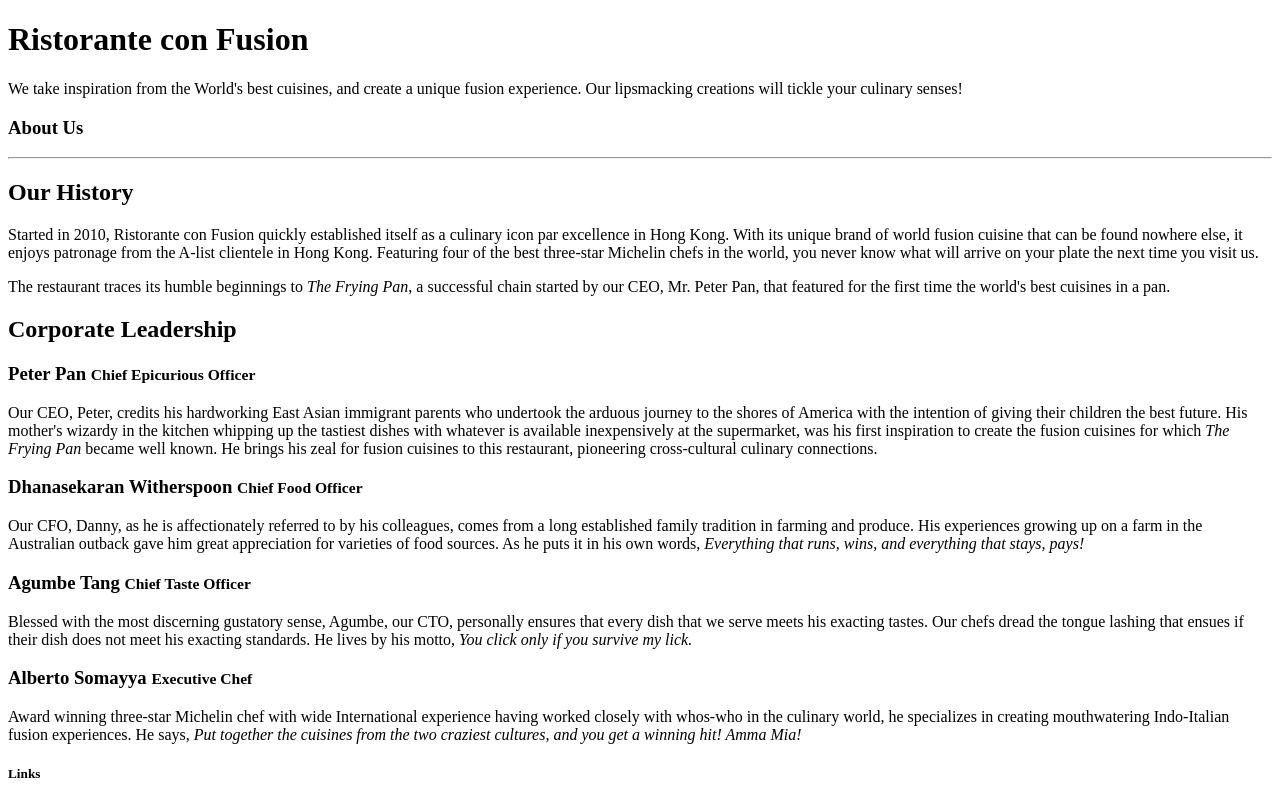
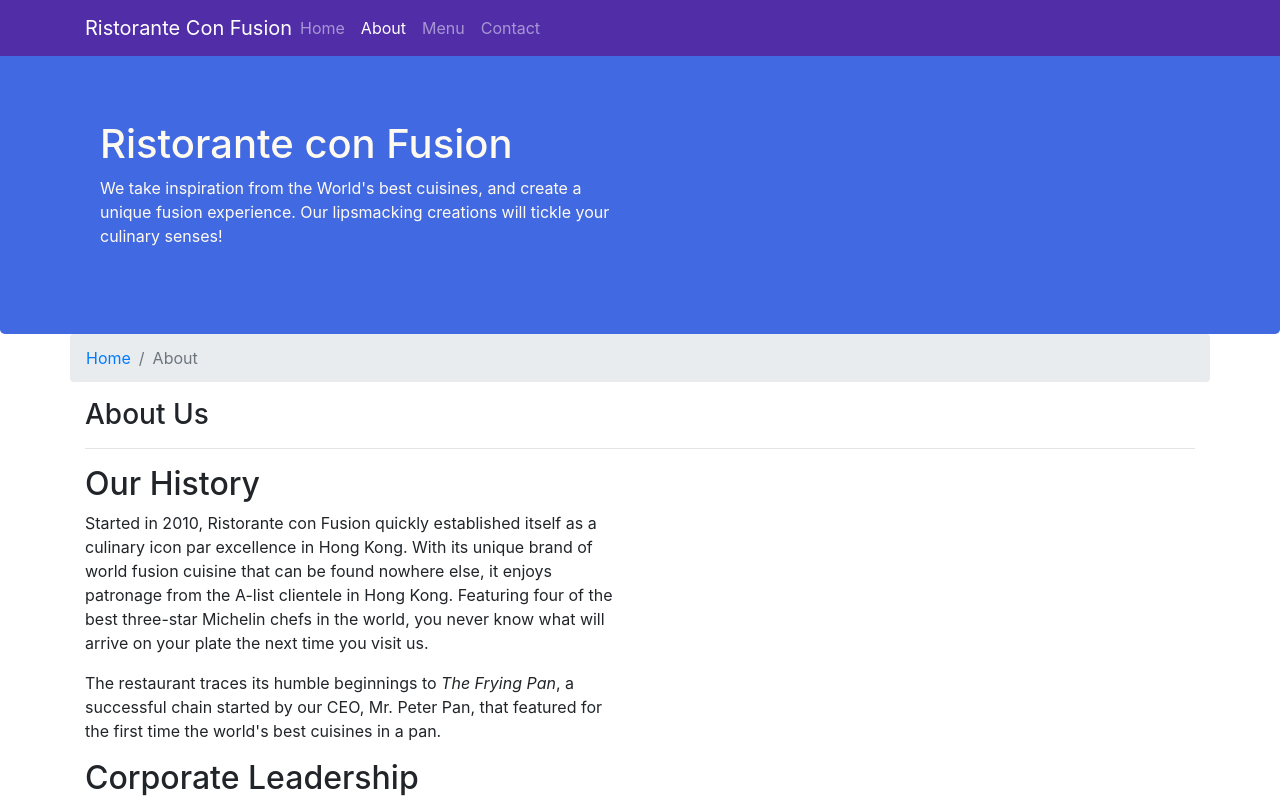
Before and after one commit to lucasoppc/Bootstrap4, a website: page aboutus.html in a window 1280 px wide. Shown: the top 800 px of the page. Drawn offline with nearby package versions, Linux system fonts and the light colour scheme.

Commit message:
Navbar and Breadcrumbs

```diff
--- a/CSS/styles.css
+++ b/CSS/styles.css
@@ -30,3 +30,12 @@
     margin: 0px;
     color:red;
 }
+
+body{
+    padding:50px 0px 0px 0px;
+    z-index:0;
+}
+
+.navbar-dark{
+    background-color:#512DA8;
+}
--- a/aboutus.html
+++ b/aboutus.html
@@ -2,12 +2,31 @@
 <html lang="en">
 
 <head>
+    <meta name="viewport" content="width=device-width, initial-scale=1, shrink-to-fit=no">
 
+    <link rel="stylesheet" href="https://stackpath.bootstrapcdn.com/bootstrap/4.5.2/css/bootstrap.min.css" integrity="sha384-JcKb8q3iqJ61gNV9KGb8thSsNjpSL0n8PARn9HuZOnIxN0hoP+VmmDGMN5t9UJ0Z" crossorigin="anonymous">
+    <link rel="stylesheet" href="CSS/styles.css">
     <title>Ristorante Con Fusion: About Us</title>
 
 </head>
 
 <body>
+    <nav class="navbar navbar-dark navbar-expand-sm fixed-top">
+        <div class="container">
+            <button class="navbar-toggler" type="button" data-toggle="collapse" data-target="#Navbar">
+                <span class="navbar-toggler-icon"></span>
+            </button>
+            <a class="navbar-brand mr-auto" href="./index.html">Ristorante Con Fusion</a>
+            <div class="collapse navbar-collapse" id="Navbar">
+                <ul class="navbar-nav mr-auto">
+                    <li class="nav-item"><a class="nav-link" href="./index.html">Home</a></li>
+                    <li class="nav-item active"><a class="nav-link" href="#">About</a></li>
+                    <li class="nav-item"><a class="nav-link" href="#">Menu</a></li>
+                    <li class="nav-item"><a class="nav-link" href="#">Contact</a></li>
+                </ul>
+            </div>
+        </div>
+    </nav>
 
     <header class="jumbotron">
         <div class="container">
@@ -22,16 +41,20 @@
         </div>
     </header>
 
-    <div>
-        <div>
-            <div>
+    <div class="container">
+        <div class="row">
+            <ol class="col-12 breadcrumb">
+                <li class="breadcrumb-item"><a href="./index.html">Home</a></li>
+                <li class="breadcrumb-item active">About</li>
+            </ol>
+            <div class="col-12">
                <h3>About Us</h3>
                <hr>
             </div>
         </div>
 
-        <div>
-            <div>
+        <div class="row">
+            <div class="col-sm-6 col-xs-12">
                 <h2>Our History</h2>
                 <p>Started in 2010, Ristorante con Fusion quickly established itself as a culinary icon par excellence in Hong Kong. With its unique brand of world fusion cuisine that can be found nowhere else, it enjoys patronage from the A-list clientele in Hong Kong.  Featuring four of the best three-star Michelin chefs in the world, you never know what will arrive on your plate the next time you visit us.</p>
                 <p>The restaurant traces its humble beginnings to <em>The Frying Pan</em>, a successful chain started by our CEO, Mr. Peter Pan, that featured for the first time the world's best cuisines in a pan.</p>
@@ -41,17 +64,17 @@
         </div>
 
 
-        <div>
-            <div>
+        <div class="row">
+            <div class="col-12">
                 <h2>Corporate Leadership</h2>
                 <h3>Peter Pan <small>Chief Epicurious Officer</small></h3>
-                <p>Our CEO, Peter, credits his hardworking East Asian immigrant parents who undertook the arduous journey to the shores of America with the intention of giving their children the best future. His mother's wizardy in the kitchen whipping up the tastiest dishes with whatever is available inexpensively at the supermarket, was his first inspiration to create the fusion cuisines for which <em>The Frying Pan</em> became well known. He brings his zeal for fusion cuisines to this restaurant, pioneering cross-cultural culinary connections.</p>
+                <p class="d-none d-sm-block">Our CEO, Peter, credits his hardworking East Asian immigrant parents who undertook the arduous journey to the shores of America with the intention of giving their children the best future. His mother's wizardy in the kitchen whipping up the tastiest dishes with whatever is available inexpensively at the supermarket, was his first inspiration to create the fusion cuisines for which <em>The Frying Pan</em> became well known. He brings his zeal for fusion cuisines to this restaurant, pioneering cross-cultural culinary connections.</p>
                 <h3>Dhanasekaran Witherspoon <small>Chief Food Officer</small></h3>
-                <p>Our CFO, Danny, as he is affectionately referred to by his colleagues, comes from a long established family tradition in farming and produce. His experiences growing up on a farm in the Australian outback gave him great appreciation for varieties of food sources. As he puts it in his own words, <em>Everything that runs, wins, and everything that stays, pays!</em></p>
+                <p class="d-none d-sm-block">Our CFO, Danny, as he is affectionately referred to by his colleagues, comes from a long established family tradition in farming and produce. His experiences growing up on a farm in the Australian outback gave him great appreciation for varieties of food sources. As he puts it in his own words, <em>Everything that runs, wins, and everything that stays, pays!</em></p>
                 <h3>Agumbe Tang <small>Chief Taste Officer</small></h3>
-                <p>Blessed with the most discerning gustatory sense, Agumbe, our CTO, personally ensures that every dish that we serve meets his exacting tastes. Our chefs dread the tongue lashing that ensues if their dish does not meet his exacting standards. He lives by his motto, <em>You click only if you survive my lick.</em></p>
+                <p class="d-none d-sm-block">Blessed with the most discerning gustatory sense, Agumbe, our CTO, personally ensures that every dish that we serve meets his exacting tastes. Our chefs dread the tongue lashing that ensues if their dish does not meet his exacting standards. He lives by his motto, <em>You click only if you survive my lick.</em></p>
                 <h3>Alberto Somayya <small>Executive Chef</small></h3>
-                <p>Award winning three-star Michelin chef with wide International experience having worked closely with whos-who in the culinary world, he specializes in creating mouthwatering Indo-Italian fusion experiences. He says, <em>Put together the cuisines from the two craziest cultures, and you get a winning hit! Amma Mia!</em></p>
+                <p class="d-none d-sm-block">Award winning three-star Michelin chef with wide International experience having worked closely with whos-who in the culinary world, he specializes in creating mouthwatering Indo-Italian fusion experiences. He says, <em>Put together the cuisines from the two craziest cultures, and you get a winning hit! Amma Mia!</em></p>
             </div>
        </div>
 
@@ -63,7 +86,7 @@
                 <div class="col-4 offset-1 col-sm-2">
                     <h5>Links</h5>
                     <ul class="list-unstyled">
-                        <li><a href="#">Home</a></li>
+                        <li><a href="./index.html">Home</a></li>
                         <li><a href="#">About</a></li>
                         <li><a href="#">Menu</a></li>
                         <li><a href="#">Contact</a></li>
@@ -100,5 +123,10 @@
     </footer>
 
 </body>
+<!-- JS, Popper.js, and jQuery -->
+<script src="https://code.jquery.com/jquery-3.5.1.slim.min.js" integrity="sha384-DfXdz2htPH0lsSSs5nCTpuj/zy4C+OGpamoFVy38MVBnE+IbbVYUew+OrCXaRkfj" crossorigin="anonymous"></script>
+<script src="https://cdn.jsdelivr.net/npm/popper.js@1.16.1/dist/umd/popper.min.js" integrity="sha384-9/reFTGAW83EW2RDu2S0VKaIzap3H66lZH81PoYlFhbGU+6BZp6G7niu735Sk7lN" crossorigin="anonymous"></script>
+<script src="https://stackpath.bootstrapcdn.com/bootstrap/4.5.2/js/bootstrap.min.js" integrity="sha384-B4gt1jrGC7Jh4AgTPSdUtOBvfO8shuf57BaghqFfPlYxofvL8/KUEfYiJOMMV+rV" crossorigin="anonymous"></script>
+
 
 </html>
```
Also changed, not shown: index.html (+21 -5 lines).
